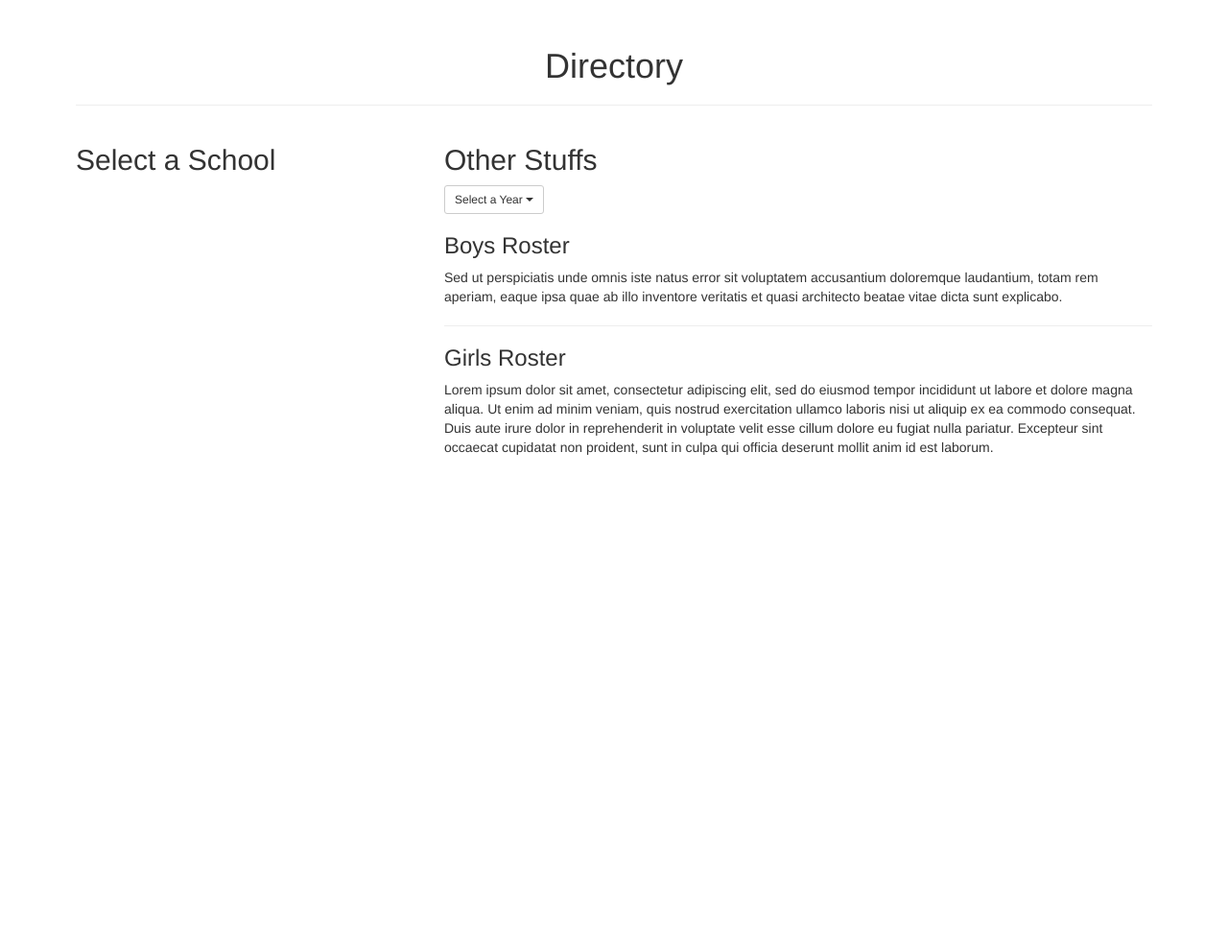
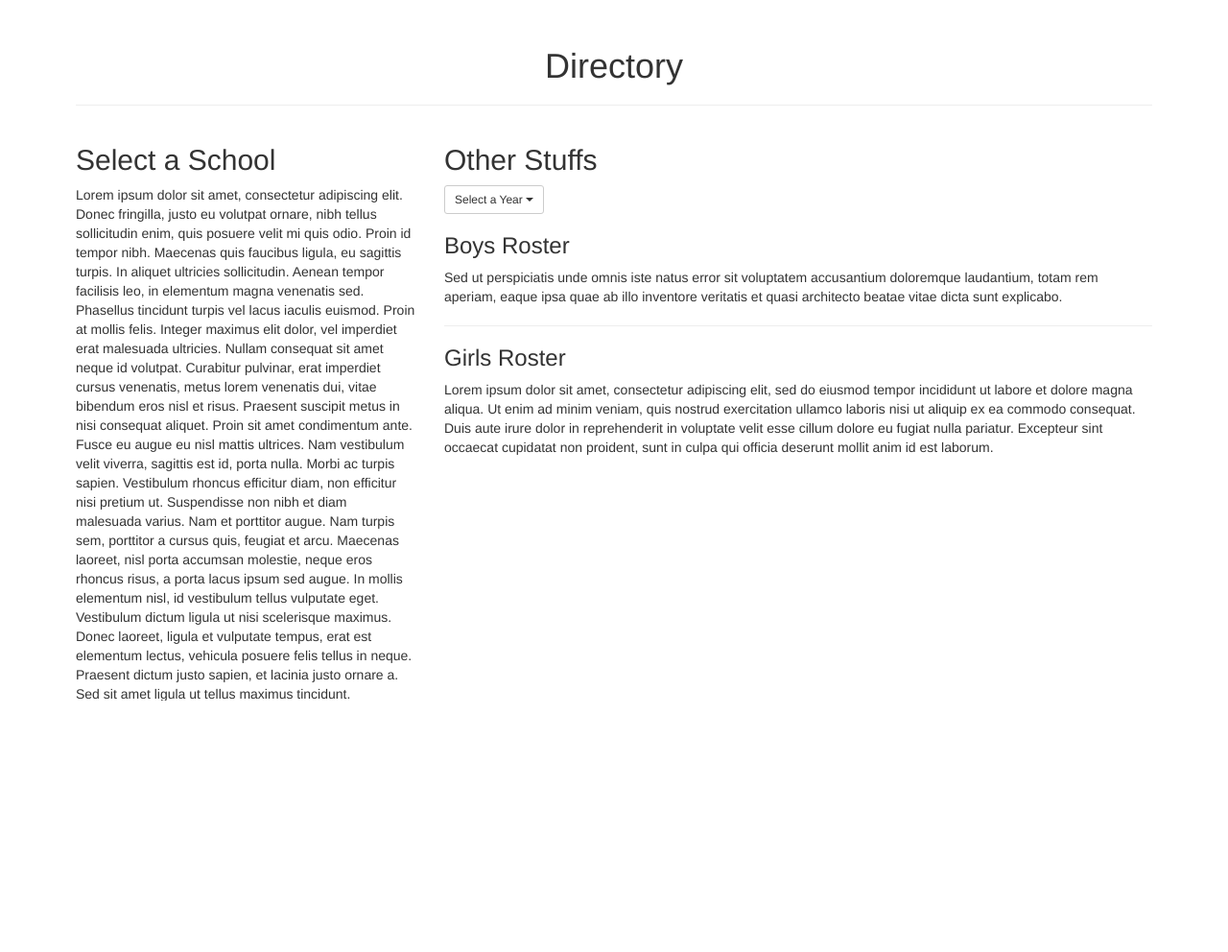
Before and after one commit to serenadipity/supreme-waffle, a Flask app: page /directory in a window 1280 px wide. Shown: the part 51-1043 px from the top of the page at 96% size. Run offline with Flask 2, Linux system fonts and the light colour scheme; data that the repository does not hold is empty; some libraries are stand-ins or nearby versions.

Commit message:
pretty stuff

```diff
--- a/templates/directory.html
+++ b/templates/directory.html
@@ -10,13 +10,20 @@
   </center>
 <hr>
     <div class="row">
-      <div class="col-sm-3 col-md-6 col-lg-4">
+      <div class="col-sm-3 col-md-6 col-lg-4" style="overflow-y: auto; height: 600px;">
 	<h2>Select a School</h2>
 	    <ul>
 	      {% for school in schools %}
 	      <li><a href="/school/{{school}}">{{school}}</a> </li>
 	      {% endfor %}
 	    </ul>
+<p> Lorem ipsum dolor sit amet, consectetur adipiscing elit. Donec fringilla, justo eu volutpat ornare, nibh tellus sollicitudin enim, quis posuere velit mi quis odio. Proin id tempor nibh. Maecenas quis faucibus ligula, eu sagittis turpis. In aliquet ultricies sollicitudin. Aenean tempor facilisis leo, in elementum magna venenatis sed. Phasellus tincidunt turpis vel lacus iaculis euismod. Proin at mollis felis. Integer maximus elit dolor, vel imperdiet erat malesuada ultricies. Nullam consequat sit amet neque id volutpat.
+
+Curabitur pulvinar, erat imperdiet cursus venenatis, metus lorem venenatis dui, vitae bibendum eros nisl et risus. Praesent suscipit metus in nisi consequat aliquet. Proin sit amet condimentum ante. Fusce eu augue eu nisl mattis ultrices. Nam vestibulum velit viverra, sagittis est id, porta nulla. Morbi ac turpis sapien. Vestibulum rhoncus efficitur diam, non efficitur nisi pretium ut. Suspendisse non nibh et diam malesuada varius. Nam et porttitor augue.
+
+Nam turpis sem, porttitor a cursus quis, feugiat et arcu. Maecenas laoreet, nisl porta accumsan molestie, neque eros rhoncus risus, a porta lacus ipsum sed augue. In mollis elementum nisl, id vestibulum tellus vulputate eget. Vestibulum dictum ligula ut nisi scelerisque maximus. Donec laoreet, ligula et vulputate tempus, erat est elementum lectus, vehicula posuere felis tellus in neque. Praesent dictum justo sapien, et lacinia justo ornare a. Sed sit amet ligula ut tellus maximus tincidunt. Maecenas ornare posuere urna.
+
+Morbi odio leo, sagittis sit amet mattis vitae, luctus nec nunc. Sed laoreet quam eu mattis ornare. Donec pharetra iaculis turpis, id interdum augue facilisis pulvinar. Cras eleifend dui vitae congue pellentesque. Nulla nec aliquet orci. Aliquam erat volutpat. Praesent condimentum facilisis purus id faucibus. Donec lacus purus, faucibus at risus sed, vulputate ultrices turpis. Fusce fringilla molestie ante, vel egestas risus sagittis quis. Praesent venenatis rhoncus ipsum sed faucibus. Vivamus sit amet turpis arcu. Curabitur lacinia iaculis mollis. Aliquam id venenatis tortor. Maecenas imperdiet felis at convallis condimentum.</p>
       </div>
       <div class="col-sm-9 col-md-6 col-lg-8">
 	<h2>Other Stuffs</h2>
```
